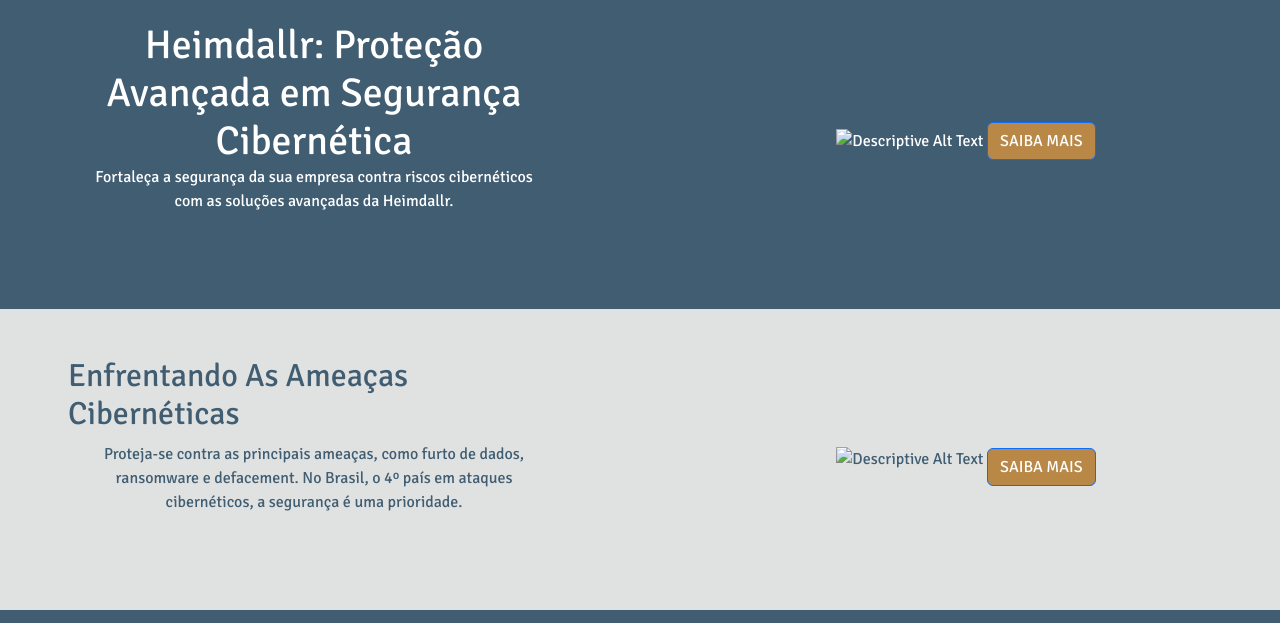
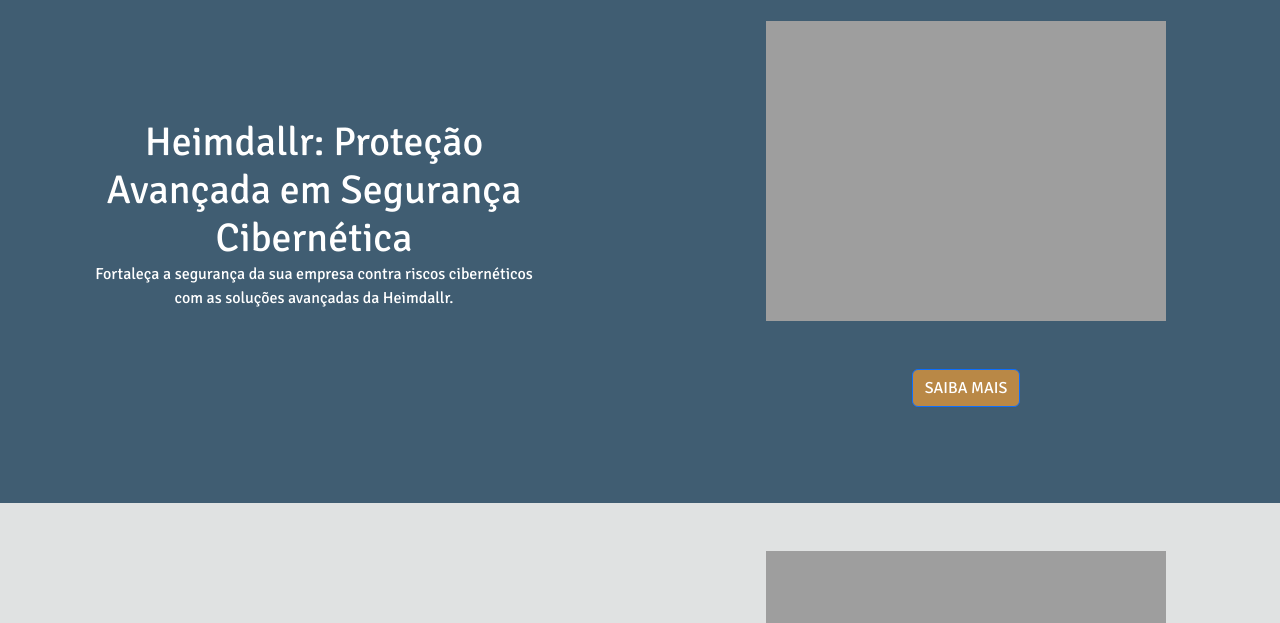
Before and after one commit to sunda290/heimdallr, a plain HTML site: page index.html in a window 1280 px wide. Shown: the part 149-772 px from the top of the page. Drawn offline with nearby package versions, Linux system fonts and the light colour scheme; the site is published under a folder, as on GitHub Pages, so addresses that start at the root find nothing.

Commit message:
Update index.html

```diff
--- a/index.html
+++ b/index.html
@@ -107,7 +107,7 @@
                     <p>Fortaleça a segurança da sua empresa contra riscos cibernéticos com as soluções avançadas da Heimdallr.</p><br><br>
                 </div>
                 <div class="col-md-6 text-center">
-                    <img src="/img/image3.png" alt="Descriptive Alt Text" class="img-fluid">
+                    <img src="img/image3.png" alt="Descriptive Alt Text" class="img-fluid">
                     <a class="btn btn-primary my-md-5" href="https://www.heimdallr.com.br/solucoes" target="_blank">SAIBA MAIS</a>
                 </div>
             </div>
@@ -122,7 +122,7 @@
                     <p>Proteja-se contra as principais ameaças, como furto de dados, ransomware e defacement. No Brasil, o 4º país em ataques cibernéticos, a segurança é uma prioridade.</p><br><br>
                 </div>
                 <div class="col-md-6 text-center">
-                    <img src="/img/image4.png" alt="Descriptive Alt Text" class="img-fluid">
+                    <img src="img/image4.png" alt="Descriptive Alt Text" class="img-fluid">
                     <a class="btn btn-primary mt-3" href="https://www.heimdallr.com.br/solucoes" target="_blank">SAIBA MAIS</a>
                 </div>
             </div>
```
